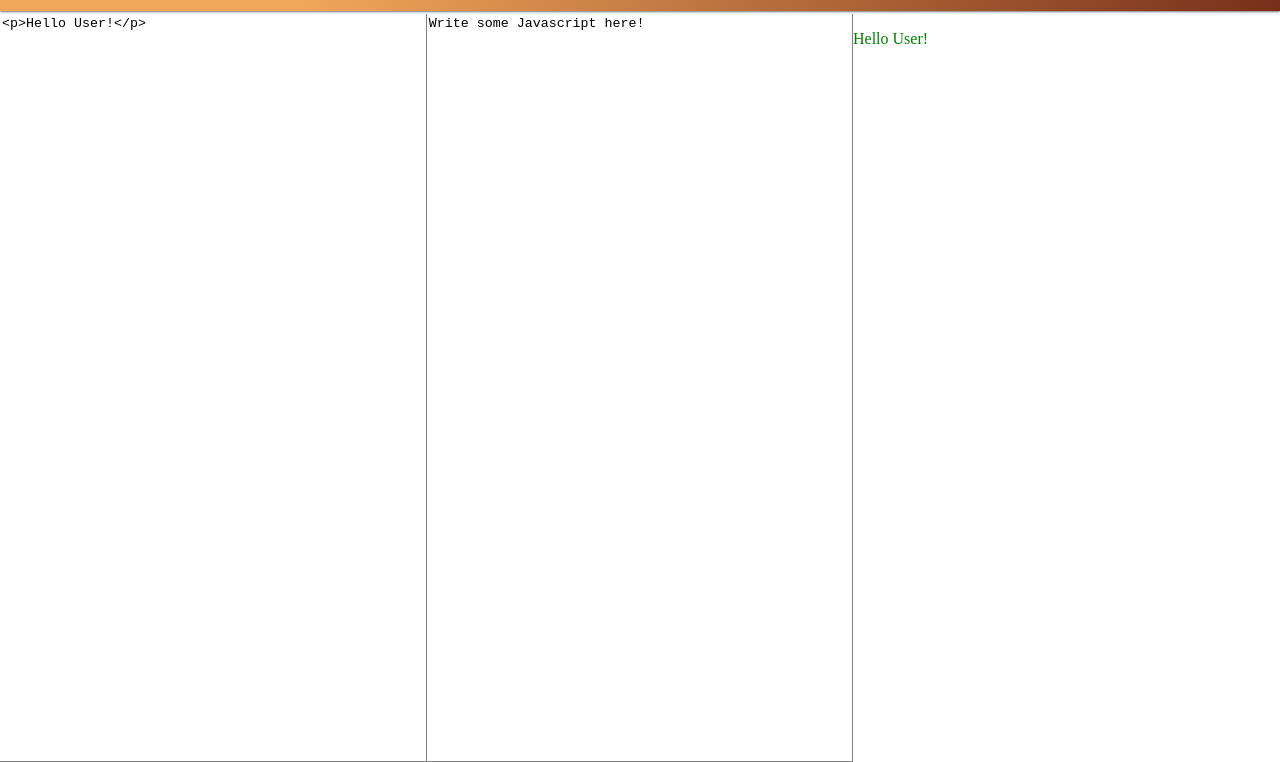
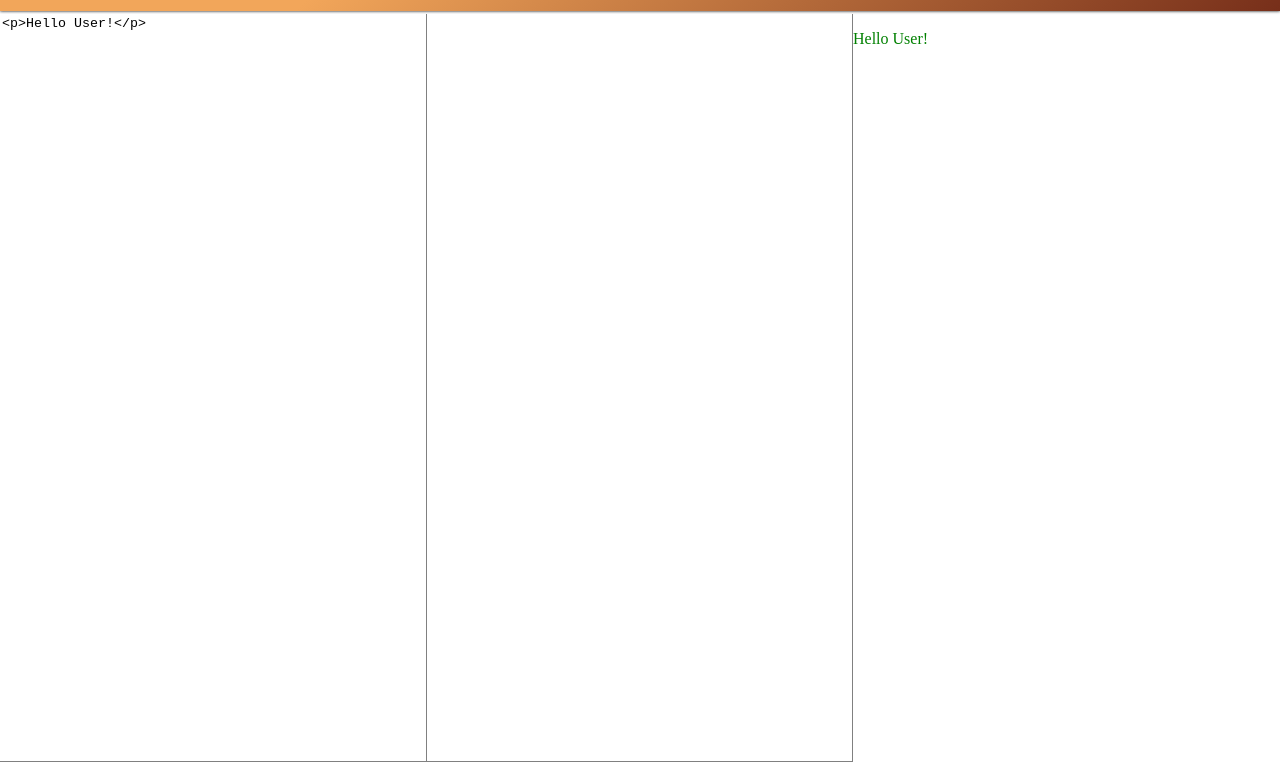
Before and after one commit to UrhMrak/CodeTester, a plain HTML site: page index.html in a window 1280 px wide. Both pictures are taken after a click on the element "JavaScript". Shown: the part 39-801 px from the top of the page. Drawn offline with nearby package versions, Linux system fonts and the light colour scheme.

Commit message:
Update index.html

```diff
--- a/index.html
+++ b/index.html
@@ -34,7 +34,7 @@
 
     <textarea id="cssPanel" class="panel hidden">p { color: green; }</textarea>
 
-    <textarea id="javascriptPanel" class="panel hidden">Write some Javascript here!</textarea>
+    <textarea id="javascriptPanel" class="panel hidden"></textarea>
 
     <iframe id="outputPanel" class="panel"></iframe>
 
```
